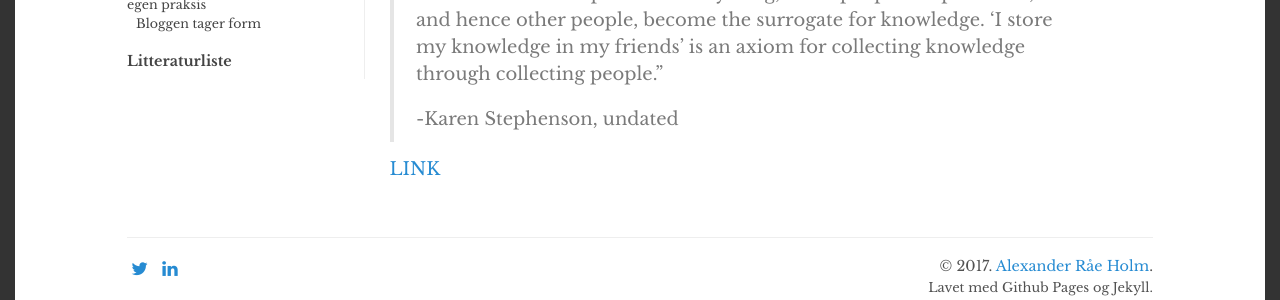
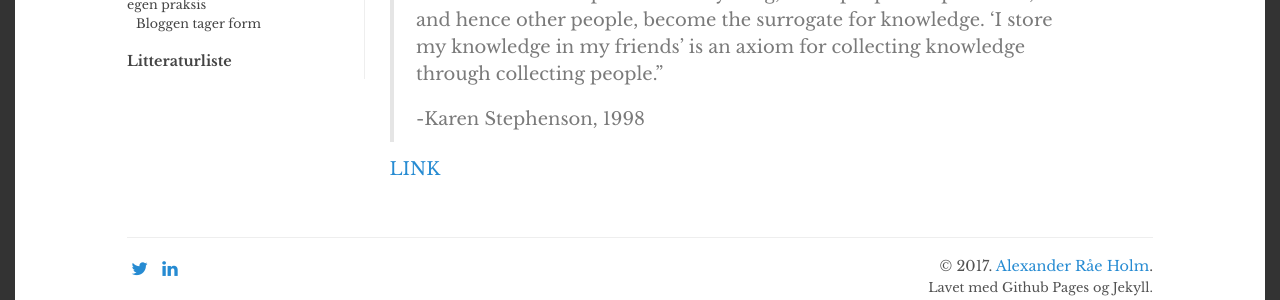
Before and after one commit to alexanderrae/educational-blogging, a Jekyll site: the page built from _capitulos/mil-1-dot-1/on-connectivism.markdown, in a window 1280 px wide. Shown: the part 333-633 px from the top of the page. Built offline with Jekyll 4.4.1, drawn with Linux system fonts in a browser that asks for light colours.

Commit message:
Updated On Connectivism

```diff
--- a/_capitulos/mil-1-dot-1/on-connectivism.markdown
+++ b/_capitulos/mil-1-dot-1/on-connectivism.markdown
@@ -10,6 +10,6 @@
 > knowledge through collecting people.”
 >
 >
-> -Karen Stephenson, undated
+> -Karen Stephenson, 1998
 
-[LINK](http://www.workecology.com/articles/icf.pdf)
+[LINK](http://www.drkaren.us/pdfs/icf.pdf)
```
